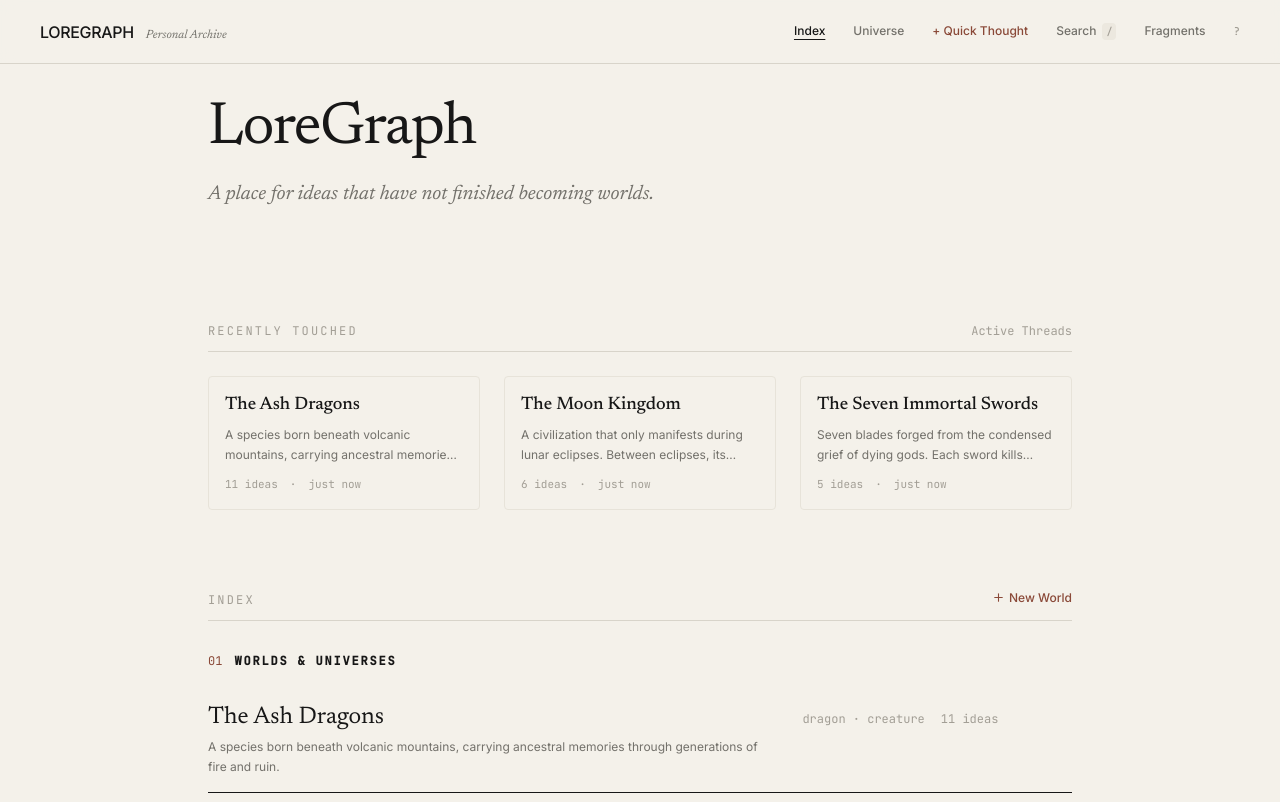
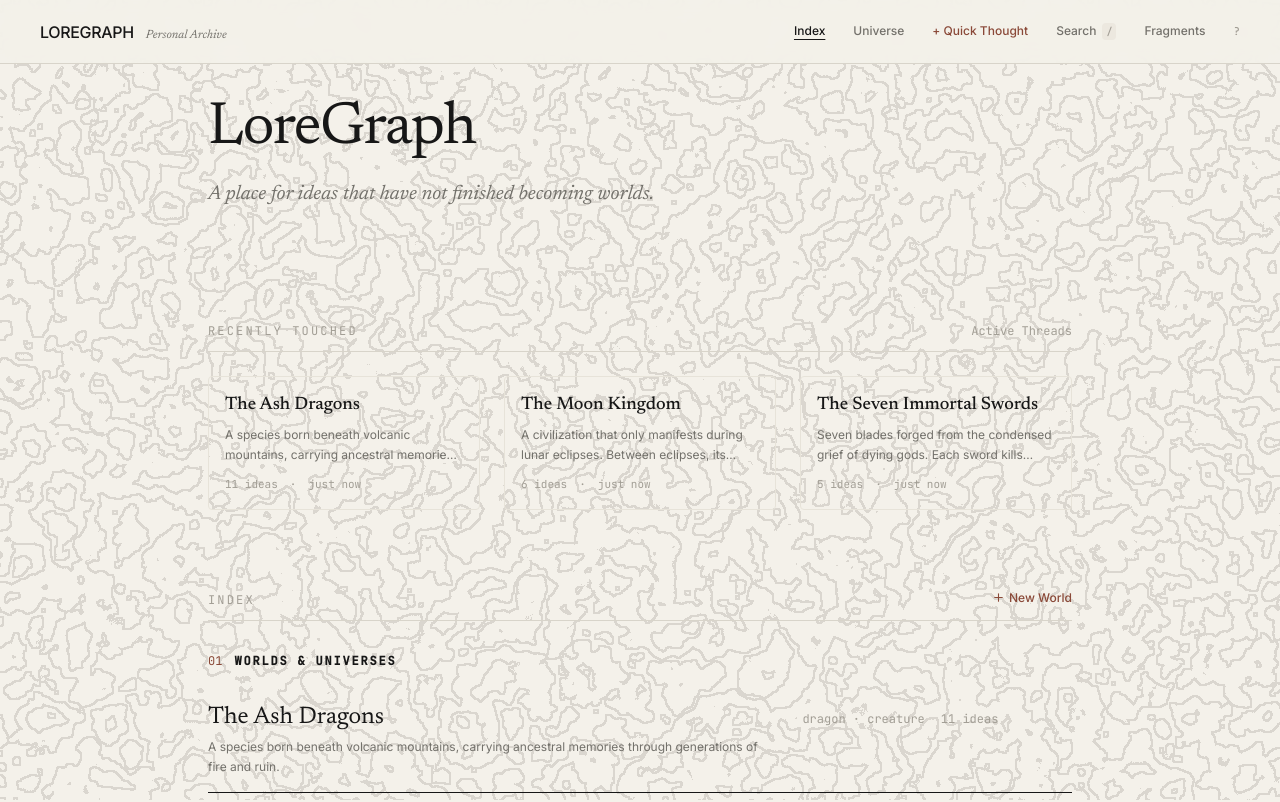
Before and after one commit to Adhiraj2601/loregraph, a Next.js app: page / in a window 1280 px wide. Shown: the top 802 px of the page. Built offline with nearby package versions, Linux system fonts and the light colour scheme; no server answers; the database is empty.

Commit message:
Fix cracked earth filter primitives, flood-color CSS resolution, and body stacking context

```diff
--- a/app/globals.css
+++ b/app/globals.css
@@ -28,7 +28,7 @@
   /* Cracked Earth Background Variables */
   --cracked-earth-base: #F4F1EA;
   --cracked-earth-line: #3D352E;
-  --cracked-earth-opacity: 0.06;
+  --cracked-earth-opacity: 0.14;
   --cracked-earth-frequency: 0.02;
   --cracked-earth-seed: 10;
 }
@@ -45,6 +45,11 @@
   transform: translateZ(0);
   will-change: transform;
   backface-visibility: hidden;
+}
+
+.crack-flood {
+  flood-color: var(--cracked-earth-line);
+  flood-opacity: var(--cracked-earth-opacity);
 }
 
 * {
@@ -64,6 +69,7 @@ body {
   background-color: var(--bg);
   min-height: 100vh;
   color: var(--text-primary);
+  isolation: isolate;
 }
 
 .font-serif {
--- a/app/layout.tsx
+++ b/app/layout.tsx
@@ -15,7 +15,7 @@ export default function RootLayout({
 }) {
   return (
     <html lang="en">
-      <body className="min-h-screen relative" style={{ background: 'var(--bg)' }}>
+      <body className="min-h-screen relative" style={{ background: 'var(--bg)', isolation: 'isolate' }}>
         <CrackedEarthBackground />
         <LoreGraphProvider>
           {children}
--- a/components/ui/CrackedEarthBackground.tsx
+++ b/components/ui/CrackedEarthBackground.tsx
@@ -11,7 +11,7 @@ interface CrackedEarthBackgroundProps {
 
 export function CrackedEarthBackground({
   baseFrequency = '0.02',
-  numOctaves = 5,
+  numOctaves = 4,
   seed = '10',
   className = '',
 }: CrackedEarthBackgroundProps) {
@@ -23,7 +23,6 @@ export function CrackedEarthBackground({
       <svg
         className="w-full h-full block"
         xmlns="http://www.w3.org/2000/svg"
-        style={{ width: '100vw', height: '100vh' }}
         preserveAspectRatio="none"
       >
         <defs>
@@ -33,7 +32,6 @@ export function CrackedEarthBackground({
             y="0%"
             width="100%"
             height="100%"
-            filterUnits="userSpaceOnUse"
             colorInterpolationFilters="sRGB"
           >
             <feTurbulence
@@ -49,25 +47,21 @@ export function CrackedEarthBackground({
               result="alphaNoise"
             />
             <feComponentTransfer in="alphaNoise" result="plates">
-              <feFuncA type="discrete" tableValues="0 0.25 0.5 0.75 1" />
+              <feFuncA type="discrete" tableValues="0 1 0 1 0 1 0 1" />
             </feComponentTransfer>
             <feMorphology
               operator="dilate"
-              radius="1"
+              radius="1.5"
               in="plates"
               result="dilated"
             />
             <feComposite
-              operator="out"
-              in="dilated"
-              in2="plates"
+              operator="xor"
+              in="plates"
+              in2="dilated"
               result="cracksOnly"
             />
-            <feFlood
-              floodColor="var(--cracked-earth-line, #383028)"
-              floodOpacity="var(--cracked-earth-opacity, 0.06)"
-              result="crackColor"
-            />
+            <feFlood className="crack-flood" result="crackColor" />
             <feComposite
               operator="in"
               in="crackColor"
@@ -76,18 +70,7 @@ export function CrackedEarthBackground({
             />
           </filter>
         </defs>
-        {/* Base paper layer */}
-        <rect
-          width="100%"
-          height="100%"
-          fill="var(--cracked-earth-base, var(--bg, #F4F1EA))"
-        />
-        {/* Subtle procedural cracked earth texture layer */}
-        <rect
-          width="100%"
-          height="100%"
-          filter="url(#cracks)"
-        />
+        <rect width="100%" height="100%" filter="url(#cracks)" />
       </svg>
     </div>
   );
```
